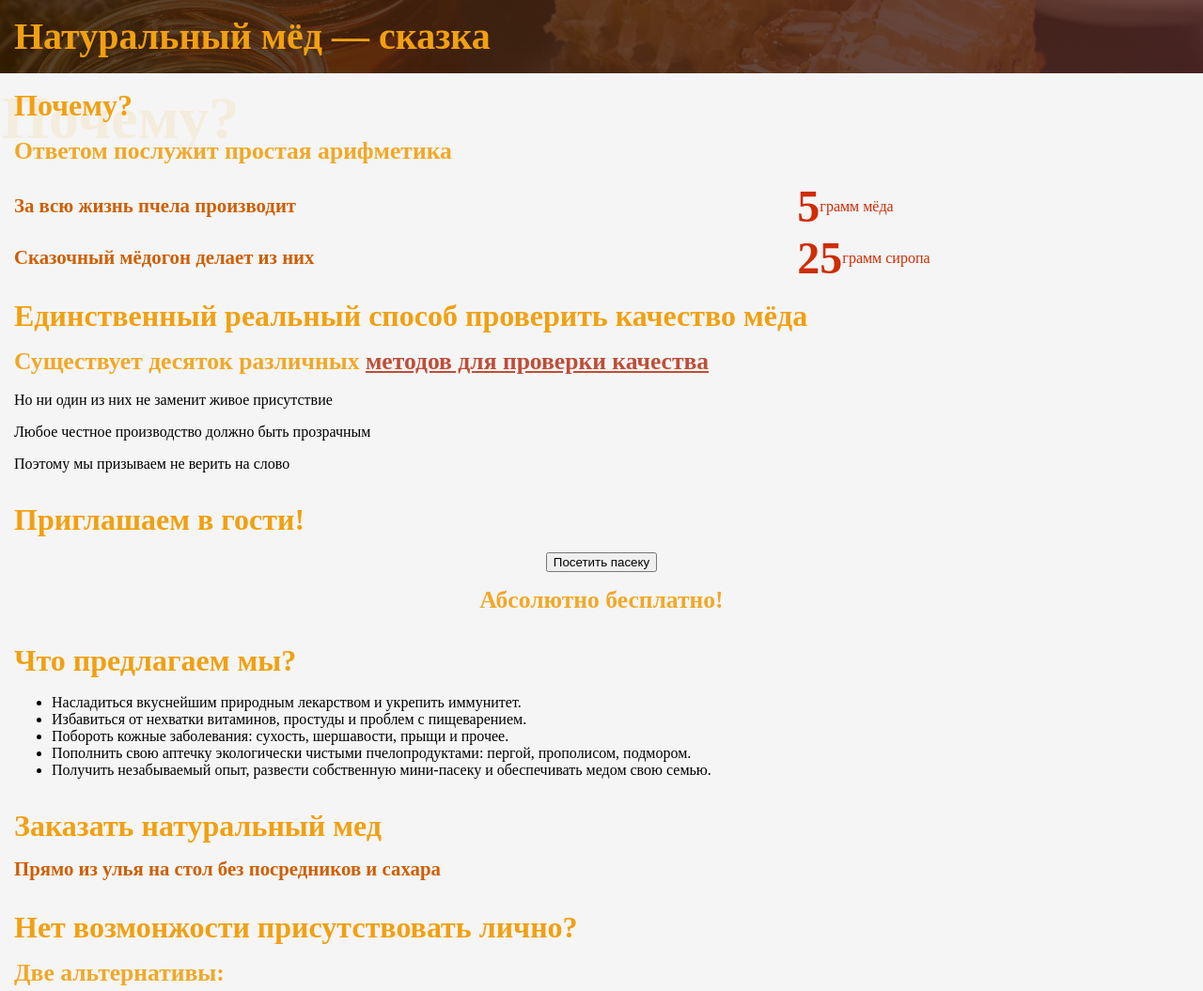
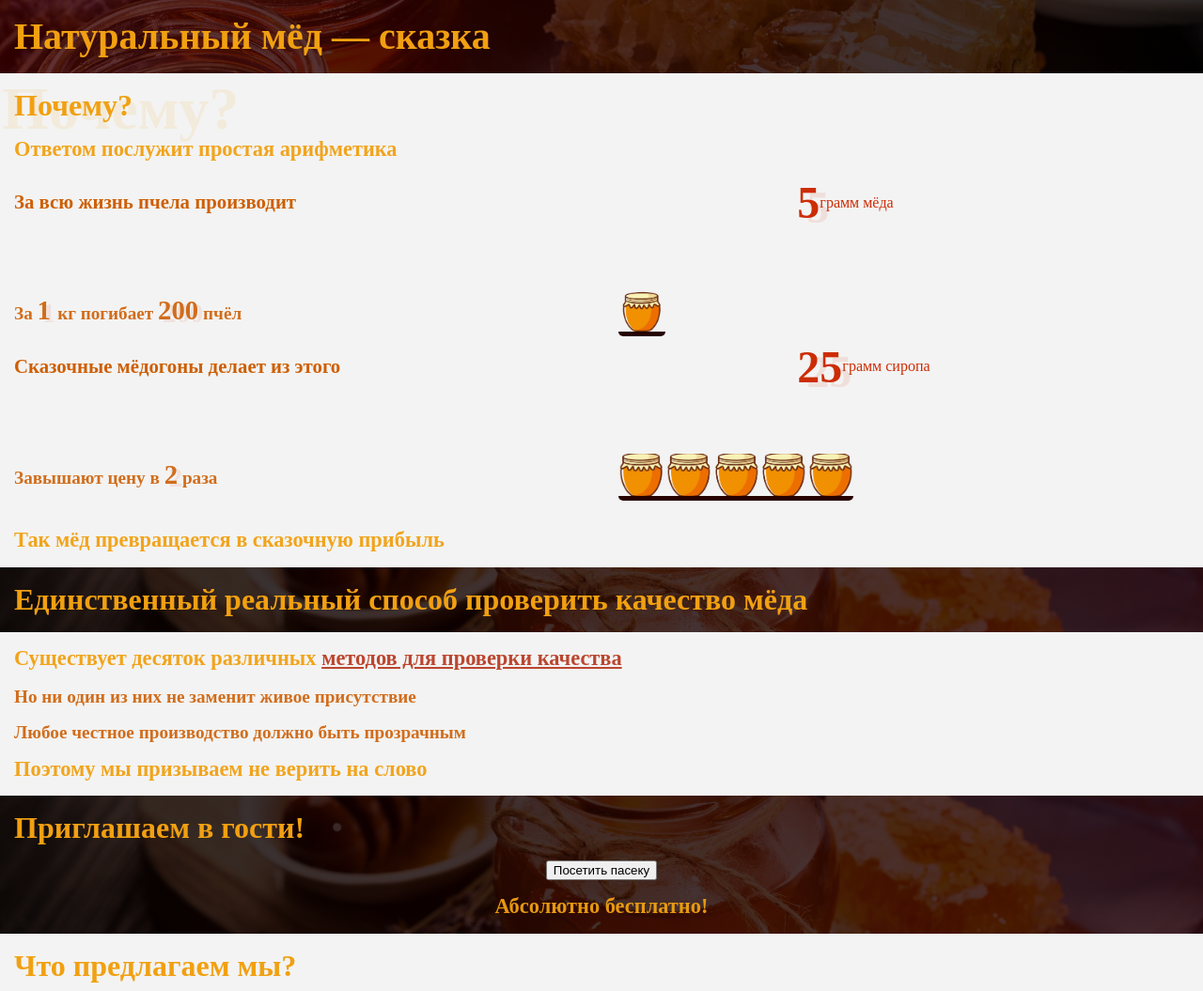
Before and after one commit to NikMirelis/apiary, a plain HTML site: page index.html in a window 1280 px wide. Shown: the top 1055 px of the page at 94% size. Drawn offline with Linux system fonts and the light colour scheme; a web font is replaced by a local one.

Commit message:
Готова опенинг-секция + мелкие правки

```diff
--- a/css/main.css
+++ b/css/main.css
@@ -36,12 +36,12 @@ img {
 
 	--main: #F1A011;
 	--accent: #ce5f05;
-	--bg-dark:	#512927;
-	--bg-light: #f5f5f5;
-	--text-light: #f1f1f1;
+	--bg-dark:	#270000;
+	--bg-light: #f3f3f3;
+	--text-light: #e4e2e2;
 	--text-dark: #000000;
 	--link: #B93D25;
-	--warning: #ce2d05;
+	--warning: rgb(204, 45, 5);
 }
 
 
@@ -60,8 +60,8 @@ h2 {
 }
 
 h3 {
-	font-size: 1.6em;
-	opacity: 90%;
+	font-size: 1.4em;
+	opacity: 95%;
 }
 
 h4, h5, h6 {
@@ -90,14 +90,26 @@ p, li {
 	color: var(--text-dark);
 }
 
-.accent {
+.warning {
+	position: relative;
 	color: var(--warning);
+	text-shadow: 10px 5px 0px rgba(204, 45, 5, 0.1);
 	font-size: 3em;
 	font-weight: bold;
 	margin: 0;
 }
 
+.accent {
+	position: relative;
+	color: var(--accent);
+	text-shadow: 5px 3px 0px rgba(204, 45, 5, 0.1);
+	font-size: 1.5em;
+	font-weight: bold;
+	margin: 0;
+}
+
 .subaccent {
+	position: relative;
 	color: var(--warning);
 	font-size: 1em;
 	font-weight: normal;
@@ -109,7 +121,7 @@ section {
 	background: var(--bg-light);
 }
 
-#header-section:nth-child(odd) {
+#header-section {
 	position: relative;
 	background: url(../img/bg.jpeg) no-repeat center center / cover;
 }
@@ -120,8 +132,8 @@ section {
 	top: 0; left: 0;
 	height: 100%; width: 100%;
 	background: rgb(48,16,58);
-	background: linear-gradient(260deg, var(--bg-dark) 0%, #382001 100%);
-	opacity: 85%;
+	background: linear-gradient(260deg, #000000 0%, #3a0000 100%);
+	opacity: 80%;
 }
 
 
@@ -133,15 +145,146 @@ section {
 	right: 20px;
 }
 
+.number-one::before {
+	content: '';
+	position: absolute;
+	top: 120px; left: -190px;
+	height: 50px; width: 50px;
+	background: url(../img/botl.png) no-repeat center center / cover;
+	border-bottom: 5px solid var(--bg-dark);
+	border-radius: 5px;
+}
+
+.number-two::before {
+	content: '';
+	position: absolute;
+	top: 120px; left: -190px;
+	height: 50px; width: 250px;
+	background: url(../img/botls.png) no-repeat center center / cover;
+	border-bottom: 5px solid var(--bg-dark);
+	border-radius: 5px;
+}
+
+.opening-bee-item {
+	position: relative;
+}
+
+.text-opening {
+	margin: 70px 0 0 0;
+}
+
 .why:before {
 	color: var(--main);
 	content: 'Почему?';
 	position: absolute;
-	top: 10px; left: 2px;
+	top: 0px; left: 2px;
 	height: 100%; width: 100%;
 	opacity: 0.1;
 	font-size: 2em;
 	transform: rotate(0deg);
+}
+
+.end-opening {
+	margin: 25px 0 0 0;
+}
+
+
+#head-only-section {
+	position: relative;
+	background: url(../img/bg-only.jpg) no-repeat center center / cover;
+}
+
+
+#head-only-section::before {
+	content: "";
+	position: absolute;
+	top: 0; left: 0;
+	height: 100%; width: 100%;
+	background: rgb(48,16,58);
+	background: linear-gradient(260deg, #270000 0%, #000000 100%);
+	opacity: 80%;
+}
+
+#visit-section {
+	position: relative;
+	background: url(../img/bg-only.jpg) no-repeat center center / cover;
+}
+
+
+#visit-section::before {
+	content: "";
+	position: absolute;
+	top: 0; left: 0;
+	height: 100%; width: 100%;
+	background: rgb(48,16,58);
+	background: linear-gradient(260deg, #270000 0%, #000000 100%);
+	opacity: 80%;
+}
+
+
+#order-section {
+	position: relative;
+	background: url(../img/bg-only.jpg) no-repeat center center / cover;
+}
+
+
+#order-section::before {
+	content: "";
+	position: absolute;
+	top: 0; left: 0;
+	height: 100%; width: 100%;
+	background: rgb(48,16,58);
+	background: linear-gradient(260deg, #270000 0%, #000000 100%);
+	opacity: 80%;
+}
+
+.order-section {
+	position: relative;
+	background: url(../img/bg-only.jpg) no-repeat center center / cover;
+}
+
+
+.order-section::before {
+	content: "";
+	position: absolute;
+	top: 0; left: 0;
+	height: 100%; width: 100%;
+	background: rgb(48,16,58);
+	background: linear-gradient(260deg, #270000 0%, #000000 100%);
+	opacity: 80%;
+}
+
+
+#head-comments-section {
+	position: relative;
+	background: url(../img/bg-only.jpg) no-repeat center center / cover;
+}
+
+
+#head-comments-section::before {
+	content: "";
+	position: absolute;
+	top: 0; left: 0;
+	height: 100%; width: 100%;
+	background: rgb(48,16,58);
+	background: linear-gradient(260deg, #270000 0%, #000000 100%);
+	opacity: 80%;
+}
+
+#head-price-section {
+	position: relative;
+	background: url(../img/bg-only.jpg) no-repeat center center / cover;
+}
+
+
+#head-price-section::before {
+	content: "";
+	position: absolute;
+	top: 0; left: 0;
+	height: 100%; width: 100%;
+	background: rgb(48,16,58);
+	background: linear-gradient(260deg, #270000 0%, #000000 100%);
+	opacity: 80%;
 }
 
 .logo img {
--- a/index.html
+++ b/index.html
@@ -55,8 +55,8 @@
 						<div class="title title-opening">
 							<h2 class="why">Почему?</h2>
 						</div>
-						<div class="ssubtitle subtitile-opening">
-							<h3>Ответом послужит простая арифметика</h3>
+						<div class="subtitle subtitile-opening">
+							<h3 class="answer">Ответом послужит простая арифметика</h3>
 						</div>
 					</div>
 				</div>
@@ -69,9 +69,14 @@
 								</div>
 							</div>
 							<div class="col-2 offset-0">
-								<div class="opening-accent-number">
-									<span class="accent">5</span>
+								<div class="opening-accent-number number-one">
+									<span class="warning">5</span>
 									<span class="subaccent">грамм мёда</span>
+								</div>
+							</div>
+							<div class="col-12">
+								<div class="text-opening">
+										<h5>За <span class="accent">1 </span>кг погибает <span class="accent">200</span> пчёл</h5>
 								</div>
 							</div>
 						</div>
@@ -80,17 +85,40 @@
 							<div class="row">
 								<div class="col-8">
 									<div class="opening-bee-item">
-										<h4>Сказочный мёдогон делает из них</h4>
+										<h4>Сказочные мёдогоны делает из этого</h4>
 									</div>
 								</div>
 								<div class="col-2 offset-0">
-									<div class="opening-accent-number">
-										<span class="accent">25</span>
+									<div class="opening-accent-number number-two">
+										<span class="warning">25</span>
 										<span class="subaccent">грамм сиропа</span>
+									</div>
+								</div>
+								<div class="col-12">
+									<div class="text-opening">
+										<h5>Завышают цену в <span class="accent">2</span> раза</h5>
 									</div>
 								</div>
 							</div>
 						</div>
+				</div>
+				<div class="row">
+					<div class="col-12">
+						<div class="end-opening">
+							<h3>Так мёд превращается в сказочную прибыль</h3>
+						</div>
+					</div>
+				</div>
+			</div>
+		</section>
+		<section id="head-only-section">
+			<div class="container-fluid">
+				<div class="row">
+					<div class="col-12">
+						<div class="title title-only">
+							<h2>Единственный реальный способ проверить качество мёда</h2>
+						</div>
+					</div>
 				</div>
 			</div>
 		</section>
@@ -98,16 +126,13 @@
 			<div class="container-fluid">
 				<div class="row">
 					<div class="col-12">
-						<div class="title title-only">
-							<h2>Единственный реальный способ проверить качество мёда</h2>
-						</div>
 						<div class="subtitle subtitle-only">
 							<h3>Существует десяток различных <a href="javascript:;">методов для проверки качества</a></h3>
 						</div>
 						<div class="text-only">
-							<p>Но ни один из них не заменит живое присутствие</p>
-							<p>Любое честное производство должно быть прозрачным</p>
-							<p>Поэтому мы призываем не верить на слово</p>
+							<h5>Но ни один из них не заменит живое присутствие</h5>
+							<h5>Любое честное производство должно быть прозрачным</h5>
+							<h3>Поэтому мы призываем не верить на слово</h3>
 						</div>
 					</div>
 				</div>
@@ -152,7 +177,7 @@
 				</div>
 			</div>
 		</section>
-		<section id="order-section">
+		<section class="order-section">
 			<div class="container-fluid">
 				<div class="row">
 					<div class="col-12">
@@ -237,7 +262,7 @@
 				</div>
 			</div>
 		</section>
-		<section id="cooments-section">
+		<section id="head-comments-section">
 			<div class="container-fluid">
 				<div class="row">
 					<div class="col-12">
@@ -246,6 +271,10 @@
 						</div>
 					</div>
 				</div>
+			</div>
+		</section>
+		<section id="cooments-section">
+			<div class="container-fluid">
 				<div class="row">
 					<div class="col-12">
 						<div class="title-comment">
@@ -321,18 +350,25 @@
 				</div>
 			</div>
 		</section>
+		<section id="head-price-section">
+				<div class="container-fluid">
+					<div class="row">
+						<div class="col-12">
+							<div class="title-comments">
+								<h2>Сколько стоит натуральный мёд?</h2>
+							</div>
+						</div>
+					</div>
+				</div>
+			</section>
 		<section id="price-section">
 			<div class="container-fluid">
 				<div class="row">
-					<div class="col-12">
-						<div class="title-price">
-							<h2>Сколько стоит натуральный мёд?</h2>
-						</div>
 						<div class="text-price">
-							<p>Производство натурального мёда долгий и сложный процесс</p>
+							<h3>Производство натурального мёда долгий и сложный процесс</h3>
 							<p>В отличии от разбавленного и синтезированного продукта, натуральный ограничен. Потому что основная массы мёда добывается в июле</p>
 							<p>В июне и августе пчелы работают исключительно на развитие</p>
-							<p>В среднем каждая семья приносит около 50 килограмм товарного мёда</p>
+							<h4>В среднем каждая семья приносит около 50 килограмм товарного мёда</h4>
 						</div>
 					</div>
 				</div>
```
Also changed, not shown: img/bg-only.jpg (added), img/botl.png (added), img/botls.png (added), 3 other files.
